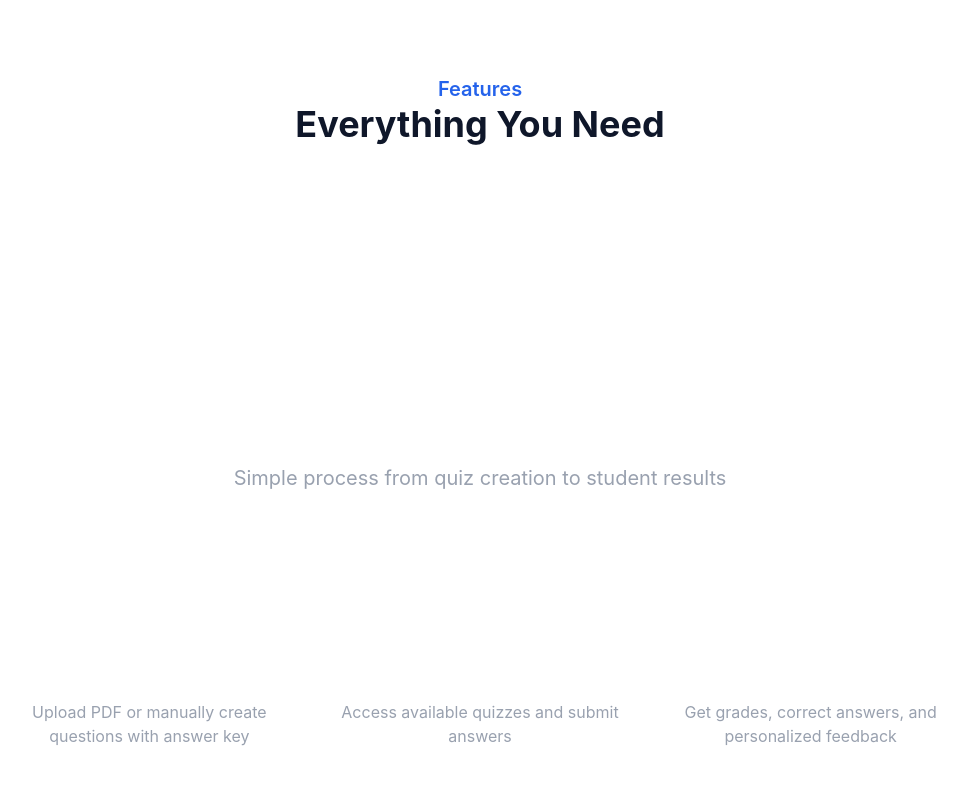
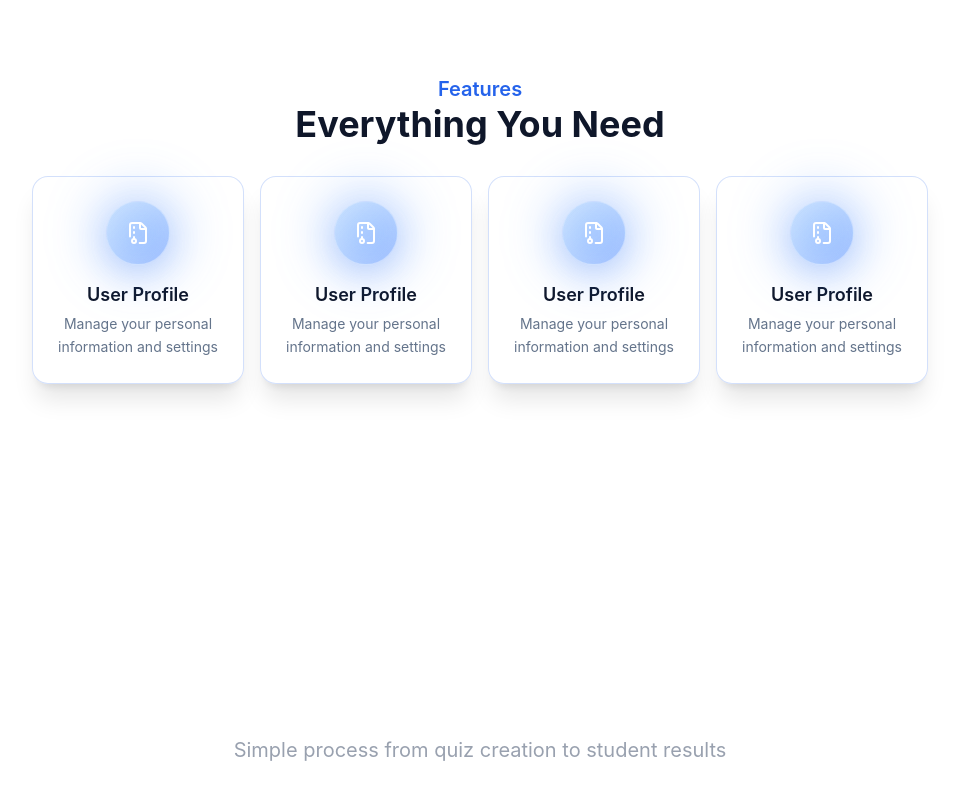
Before and after one commit to Baye-Brian1/Report-Card, a React (Vite) app: page / in a window 1280 px wide. Shown: the part 822-1622 px from the top of the page, without its empty margins (160-1127 px from the left). Built offline with nearby package versions, Linux system fonts and the light colour scheme.

Commit message:
working on some glass efffect

```diff
--- /dev/null
+++ b/src/components/Card.jsx
@@ -0,0 +1,27 @@
+import React from "react";
+
+const Card=({icon,title, text})=>{
+    return(
+        <div className="border border-[#2563EB]/20 p-6 rounded-2xl bg-white/40 backdrop-blur-sm shadow-xl hover:shadow-2xl transition-all duration-300">
+
+      <div className="relative inline-flex mb-4">
+
+        <div className="absolute -inset-4 bg-blue-500/20 rounded-full blur-xl"></div>
+        <div className="relative w-16 h-16 rounded-full flex items-center justify-center
+                      bg-gradient-to-br from-blue-400/30 to-blue-600/30
+                      backdrop-blur-md border border-white/40
+                      shadow-[0_8px_32px_rgba(37,99,235,0.2)]">
+          <div className="absolute inset-0 rounded-full bg-gradient-to-br from-white/30 to-transparent"></div>
+          <div className="relative z-10 text-white text-2xl">
+            {icon}
+          </div>
+        </div>
+      </div>
+      <h3 className="font-semibold text-lg text-[#0F172A] mb-1">{title}</h3>
+      <p className="text-sm text-[#64748B] leading-relaxed">{text}</p>
+     </div>
+
+    )
+}
+
+export default Card;
--- a/src/components/NavBar.jsx
+++ b/src/components/NavBar.jsx
@@ -22,7 +22,7 @@ const NavBar = ({ currentSection, onSectionChange }) => {
     setMobileOpen(false);
   };
   return (
-    <nav className="fixed top-0 right-0 left-0 backdrop-blur-xl z-50">
+    <nav className="fixed top-0 right-0 left-0 backdrop-blur-xl z-50 border-b border-[rgba(37,99,235,0.05)]">
       <div className="max-w-5xl mx-auto px-4 sm:px-6 lg:px-8">
         <div className="flex justify-between h-16 items-center">
           <div
--- a/src/pages/LandingPage.jsx
+++ b/src/pages/LandingPage.jsx
@@ -1,21 +1,25 @@
-import Navbar from "../components/NavBar"
-import { CheckCircle, GraduationCap, Users } from "lucide-react";
+import Navbar from "../components/NavBar";
+import { CheckCircle, GraduationCap, Users, FileArchive, FileBadge } from "lucide-react";
 import { Link } from "react-router-dom";
+import Card from "../components/Card";
 
-const LandingPage=()=>{
-    return(
+const LandingPage = () => {
+  return (
     <>
-        <Navbar/>
-        <section id="home" className="min-h-screen items-center justify-center flex px-4 py-8 relative  overflow:hidden">
+      <Navbar />
+      <section
+        id="home"
+        className="min-h-screen items-center justify-center flex px-4 py-8 relative  overflow:hidden"
+      >
         <div className="absolute inset-0">
-                <div className="absolute inset-0" style={{
+          <div
+            className="absolute inset-0"
+            style={{
               backgroundImage: `repeating-linear-gradient(0deg, transparent, transparent 49px, rgba(37,99,235, 0.05) 49px, rgba(37,99,235, 0.05) 50px),
                                       repeating-linear-gradient(90deg, transparent, transparent 49px, rgba(37,99,235, 0.05) 49px, rgba(37,99,235, 0.05) 50px)`,
-                    backgroundSize: '50px 50px'
-                }}>
-
-                </div>
-
+              backgroundSize: "50px 50px",
+            }}
+          ></div>
         </div>
         <div className="relative z-10 max-w-5xl mx-auto px-4 sm:px-6 lg:px-8 py-20">
           <div className="text-center">
@@ -25,8 +29,10 @@ const LandingPage=()=>{
             </h1>
 
             <p className="text-md md:text-lg text-[#0F172A] max-w-2xl mx-auto mb-8">
-              Manage student report card securely, efficiently, and digitally. <br />
-              Easy for teachers, accessible for students and reliable for schools
+              Manage student report card securely, efficiently, and digitally.{" "}
+              <br />
+              Easy for teachers, accessible for students and reliable for
+              schools
             </p>
 
             <div className="flex flex-col sm:flex-row gap-4 justify-center">
@@ -37,7 +43,11 @@ const LandingPage=()=>{
                 Get Started
               </Link>
               <button
-                onClick={() => document.getElementById('features').scrollIntoView({ behavior: 'smooth' })}
+                onClick={() =>
+                  document
+                    .getElementById("features")
+                    .scrollIntoView({ behavior: "smooth" })
+                }
                 className="px-8 py-2 rounded-xs border border-[#2563eb] bg-white text-[#2563eb] hover:bg-white/10 transition transform hover:scale-105"
               >
                 Learn More
@@ -70,6 +80,32 @@ const LandingPage=()=>{
             <p className="text-lg md:text-4xl font-bold text-[#0F172A] max-w-2xl mx-auto">
               Everything You Need
             </p>
+            <div className="grid grid-cols-4 gap-4 p-8">
+              <Card
+                icon={<FileArchive/>}
+                title="User Profile"
+                text="Manage your personal information and settings"
+                image="/images/profile.jpg"
+              />
+              <Card
+                icon={<FileArchive/>}
+                title="User Profile"
+                text="Manage your personal information and settings"
+                image="/images/profile.jpg"
+              />
+              <Card
+                icon={<FileArchive/>}
+                title="User Profile"
+                text="Manage your personal information and settings"
+                image="/images/profile.jpg"
+              />
+              <Card
+                icon={<FileArchive/>}
+                title="User Profile"
+                text="Manage your personal information and settings"
+                image="/images/profile.jpg"
+              />
+            </div>
           </div>
         </div>
       </section>
@@ -78,7 +114,9 @@ const LandingPage=()=>{
       <section id="how-it-works" className="py-24">
         <div className="max-w-5xl mx-auto px-4 sm:px-6 lg:px-8">
           <div className="text-center mb-16">
-            <h2 className="text-3xl md:text-5xl font-bold text-white mb-4">How It Works</h2>
+            <h2 className="text-3xl md:text-5xl font-bold text-white mb-4">
+              How It Works
+            </h2>
             <p className="text-lg md:text-xl text-gray-400 max-w-2xl mx-auto">
               Simple process from quiz creation to student results
             </p>
@@ -89,22 +127,34 @@ const LandingPage=()=>{
               <div className="w-20 h-20 mx-auto mb-6 rounded-full bg-white/10 flex items-center justify-center text-2xl font-bold text-white border border-white/20">
                 1
               </div>
-              <h3 className="text-xl font-semibold text-white mb-3">Teacher Creates Quiz</h3>
-              <p className="text-gray-400">Upload PDF or manually create questions with answer key</p>
+              <h3 className="text-xl font-semibold text-white mb-3">
+                Teacher Creates Quiz
+              </h3>
+              <p className="text-gray-400">
+                Upload PDF or manually create questions with answer key
+              </p>
             </div>
             <div className="text-center">
               <div className="w-20 h-20 mx-auto mb-6 rounded-full bg-white/10 flex items-center justify-center text-2xl font-bold text-white border border-white/20">
                 2
               </div>
-              <h3 className="text-xl font-semibold text-white mb-3">Student Takes Quiz</h3>
-              <p className="text-gray-400">Access available quizzes and submit answers</p>
+              <h3 className="text-xl font-semibold text-white mb-3">
+                Student Takes Quiz
+              </h3>
+              <p className="text-gray-400">
+                Access available quizzes and submit answers
+              </p>
             </div>
             <div className="text-center">
               <div className="w-20 h-20 mx-auto mb-6 rounded-full bg-white/10 flex items-center justify-center text-2xl font-bold text-white border border-white/20">
                 3
               </div>
-              <h3 className="text-xl font-semibold text-white mb-3">Instant Results & Feedback</h3>
-              <p className="text-gray-400">Get grades, correct answers, and personalized feedback</p>
+              <h3 className="text-xl font-semibold text-white mb-3">
+                Instant Results & Feedback
+              </h3>
+              <p className="text-gray-400">
+                Get grades, correct answers, and personalized feedback
+              </p>
             </div>
           </div>
         </div>
@@ -118,7 +168,8 @@ const LandingPage=()=>{
               Ready to reduce paperwork and save time?
             </h2>
             <p className="text-lg md:text-xl text-gray-400 max-w-2xl mx-auto mb-8">
-              Join us and start creating report card  effortlessly which saves time and reduces alot of paperwork
+              Join us and start creating report card effortlessly which saves
+              time and reduces alot of paperwork
             </p>
             <Link
               to="/login"
@@ -130,8 +181,7 @@ const LandingPage=()=>{
         </div>
       </section>
     </>
-    )
-
-}
+  );
+};
 
 export default LandingPage;
```
Also changed, not shown: src/assets/Microsoft_Excel-Logo.wine.png (added). Lines whose indentation alone changed are shown as unchanged.
